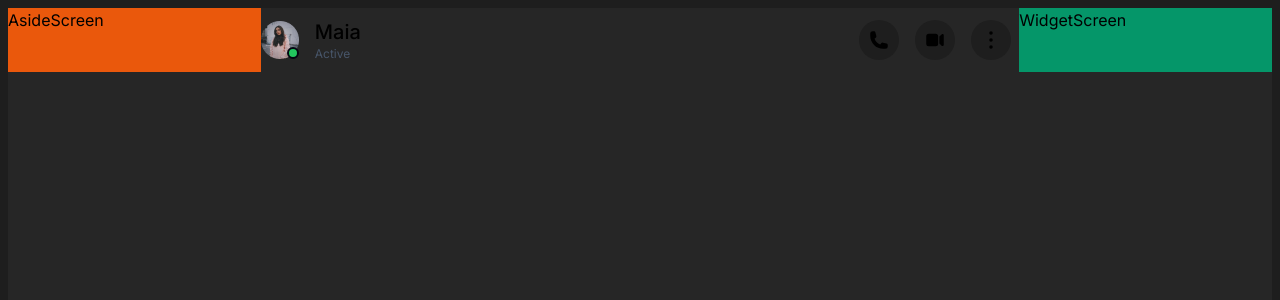
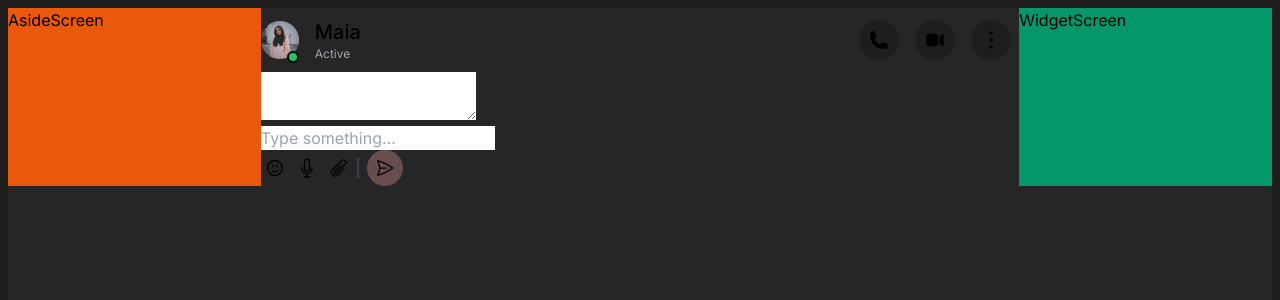
Before and after one commit to Khaanh/React-Messenger, a Next.js app: page / in a window 1280 px wide. Shown: the top 300 px of the page. Built offline with nearby package versions, Linux system fonts and the light colour scheme.

Commit message:
Did: btns & start main screen & form

```diff
--- /dev/null
+++ b/app/components/MainScreenContainer.tsx
@@ -0,0 +1,31 @@
+import React from "react";
+import BtnEmoji from "./btnEmoji/page";
+import BtnMicro from "./btnMicro/page";
+import BtnAttach from "./btnAttach/page";
+import BtnSend from "./btnSend/page";
+
+export default function MainScreenContainer() {
+  return (
+    <div className="w-full">
+      <form action="">
+        <div>
+          <textarea></textarea>
+        </div>
+        <div>
+          <input type="text" placeholder="Type something..."/>
+          <div className="flex items-center">
+            <div className="flex">
+              <BtnEmoji/>
+              <BtnMicro/>
+              <BtnAttach/>
+            </div>
+            <span className="block h-5 w-0.5 bg-slate-700"></span>
+            <div className="ml-2">
+              <BtnSend/>
+            </div>
+          </div>
+        </div>
+      </form>
+    </div>
+  );
+}
--- a/app/components/avatar/child/AvatarUI.tsx
+++ b/app/components/avatar/child/AvatarUI.tsx
@@ -32,7 +32,7 @@ export default function AvatarUI() {
             height={38}
             width={38}
           />
-          <i className="block bg-green-500 rounded-full border-2 border-gray-950 w-3 h-3 absolute right-0 bottom-0"></i>
+          <i className="block bg-green-500 rounded-full border-2 border-gray-950 w-3 h-3 absolute right-0 -bottom-1"></i>
         </div>
       </div>
 
@@ -40,7 +40,7 @@ export default function AvatarUI() {
 
         <div className="flex flex-col">
           <span className="text-xl font-medium">Maia</span>
-          <span className="text-xs text-slate-600">Active</span>
+          <span className="text-xs text-zinc-400">Active</span>
         </div>
 
         {
--- /dev/null
+++ b/app/components/btnAttach/page.tsx
@@ -0,0 +1,22 @@
+import React from "react";
+
+export default function BtnAttach() {
+  return (
+    <button className="flex w-7 h-7 mr-1 items-center justify-center">
+      <svg
+        xmlns="http://www.w3.org/2000/svg"
+        fill="none"
+        viewBox="0 0 24 24"
+        stroke-width="1.5"
+        stroke="currentColor"
+        className="w-5 h-5 transition opacity-100 hover:opacity-75"
+      >
+        <path
+          stroke-linecap="round"
+          stroke-linejoin="round"
+          d="M18.375 12.739l-7.693 7.693a4.5 4.5 0 01-6.364-6.364l10.94-10.94A3 3 0 1119.5 7.372L8.552 18.32m.009-.01l-.01.01m5.699-9.941l-7.81 7.81a1.5 1.5 0 002.112 2.13"
+        />
+      </svg>
+    </button>
+  );
+}
--- /dev/null
+++ b/app/components/btnEmoji/page.tsx
@@ -0,0 +1,20 @@
+export default function BtnEmoji() {
+  return (
+    <button className="flex w-7 h-7 mr-1 items-center justify-center">
+      <svg
+        xmlns="http://www.w3.org/2000/svg"
+        fill="none"
+        viewBox="0 0 24 24"
+        stroke-width="1.5"
+        stroke="currentColor"
+        className="w-5 h-5 opacity-100 transition hover:opacity-75"
+      >
+        <path
+          stroke-linecap="round"
+          stroke-linejoin="round"
+          d="M15.182 15.182a4.5 4.5 0 01-6.364 0M21 12a9 9 0 11-18 0 9 9 0 0118 0zM9.75 9.75c0 .414-.168.75-.375.75S9 10.164 9 9.75 9.168 9 9.375 9s.375.336.375.75zm-.375 0h.008v.015h-.008V9.75zm5.625 0c0 .414-.168.75-.375.75s-.375-.336-.375-.75.168-.75.375-.75.375.336.375.75zm-.375 0h.008v.015h-.008V9.75z"
+        />
+      </svg>
+    </button>
+  );
+}
--- /dev/null
+++ b/app/components/btnMicro/page.tsx
@@ -0,0 +1,22 @@
+import React from "react";
+
+export default function BtnMicro() {
+  return (
+    <button className="flex w-7 h-7 mr-1 items-center justify-center">
+      <svg
+        xmlns="http://www.w3.org/2000/svg"
+        fill="none"
+        viewBox="0 0 24 24"
+        stroke-width="1.5"
+        stroke="currentColor"
+        className="w-5 h-5 transition opacity-100 hover:opacity-75"
+      >
+        <path
+          stroke-linecap="round"
+          stroke-linejoin="round"
+          d="M12 18.75a6 6 0 006-6v-1.5m-6 7.5a6 6 0 01-6-6v-1.5m6 7.5v3.75m-3.75 0h7.5M12 15.75a3 3 0 01-3-3V4.5a3 3 0 116 0v8.25a3 3 0 01-3 3z"
+        />
+      </svg>
+    </button>
+  );
+}
--- /dev/null
+++ b/app/components/btnSend/page.tsx
@@ -0,0 +1,22 @@
+import React from "react";
+
+export default function BtnSend() {
+  return (
+    <button className="flex w-9 h-9 rounded-full transition bg-ferra items-center justify-center opacity-100 hover:opacity-75">
+      <svg
+        xmlns="http://www.w3.org/2000/svg"
+        fill="none"
+        viewBox="0 0 24 24"
+        stroke-width="1.5"
+        stroke="currentColor"
+        className="w-5 h-5"
+      >
+        <path
+          stroke-linecap="round"
+          stroke-linejoin="round"
+          d="M6 12L3.269 3.126A59.768 59.768 0 0121.485 12 59.77 59.77 0 013.27 20.876L5.999 12zm0 0h7.5"
+        />
+      </svg>
+    </button>
+  );
+}
--- a/app/components/header-widgets/page.tsx
+++ b/app/components/header-widgets/page.tsx
@@ -52,7 +52,7 @@ export default function HeaderWidget(props: WidgetProps) {
   }
 
   return (
-    <button className="flex items-center justify-center w-10 h-10 mx-2 rounded-full bg-secondary">
+    <button className="flex items-center justify-center w-10 h-10 mx-2 rounded-full bg-secondary transition hover:bg-zinc-950">
       {widgetElement}
     </button>
   );
--- a/app/fullScreen/mainScreen/page.tsx
+++ b/app/fullScreen/mainScreen/page.tsx
@@ -1,12 +1,14 @@
 import React from "react";
 import MainScreenHeader from "../../components/MainScreenHeader";
+import MainScreenContainer from "@/app/components/MainScreenContainer";
 
 export default function MainScreen() {
   return (
     <div>
       {/* header */}
       <MainScreenHeader/>
-      {/* body */}
+      {/* container */}
+      <MainScreenContainer/>
       {/* send form */}
     </div>
   )
--- a/tailwind.config.ts
+++ b/tailwind.config.ts
@@ -10,7 +10,8 @@ const config: Config = {
     extend: {
       colors: {
         'primary': 'var(--bg-primary-color)',
-        'secondary': 'var(--bg-secondary-color)'
+        'secondary': 'var(--bg-secondary-color)',
+        'ferra': '#684d4d',
       },
       gridTemplateColumns: {
         'layout': '1fr 3fr 1fr'
```
Also changed, not shown: 1 other file (tests, documents, lock files or other folders).
